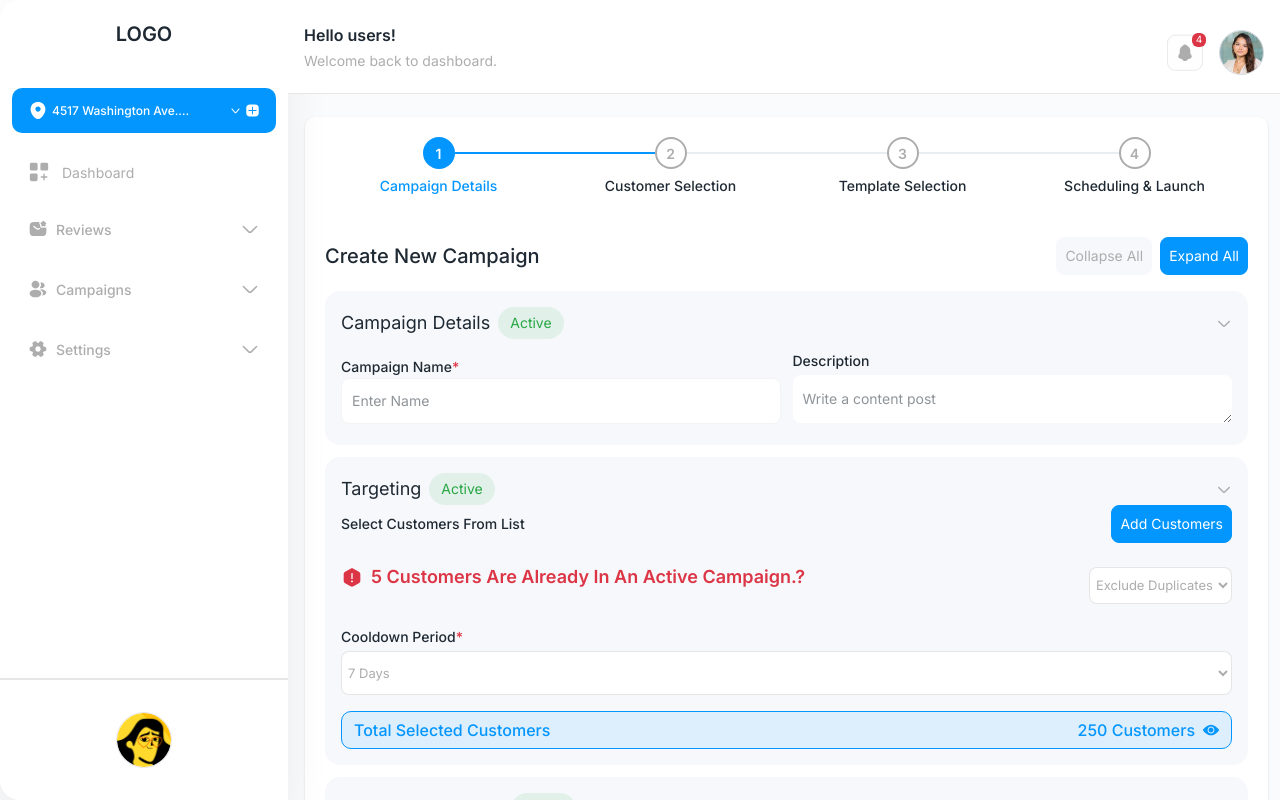
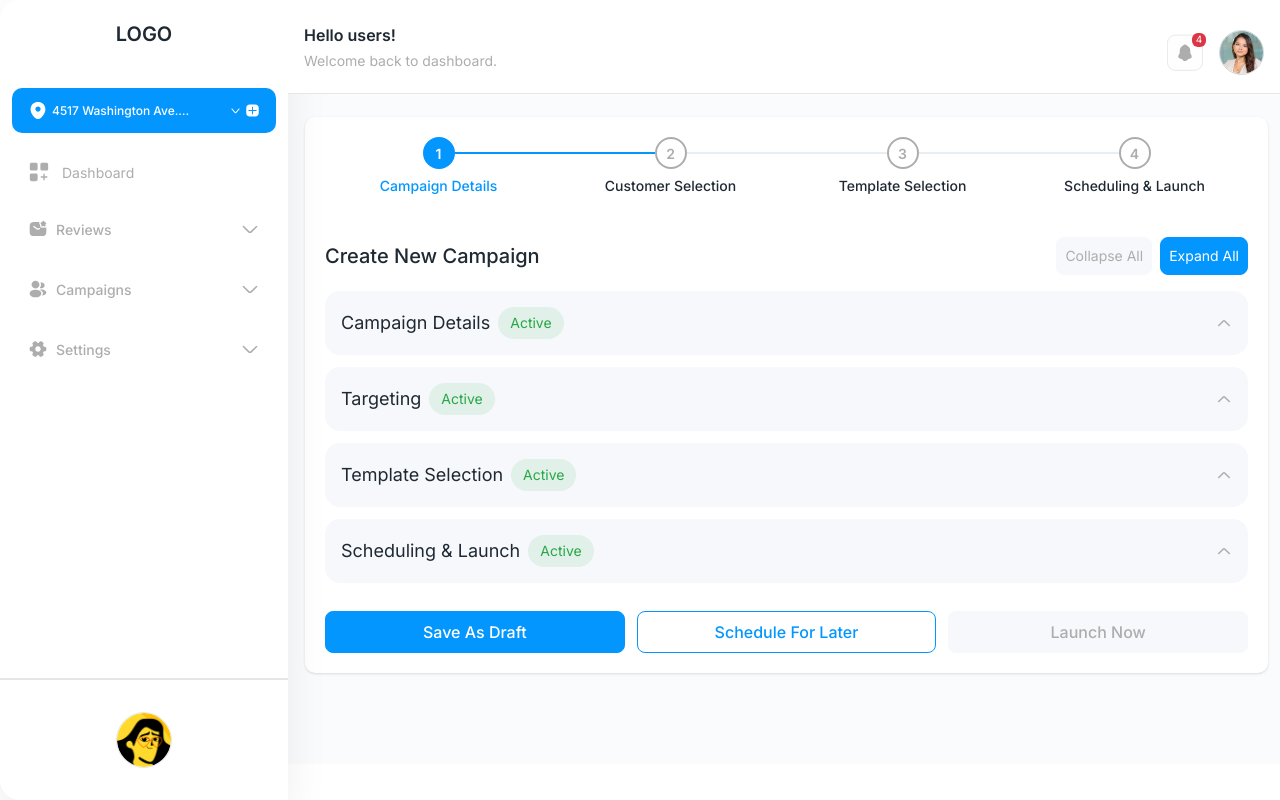
Before and after one commit to sumithub/rs-web-develop, a Next.js app: page /manage-campaigns/detail in a window 1280 px wide. Shown: the top 800 px of the page. Built offline with nearby package versions, Linux system fonts and the light colour scheme.

Commit message:
change in detail page

```diff
--- a/src/app/manage-campaigns/detail/page.js
+++ b/src/app/manage-campaigns/detail/page.js
@@ -18,7 +18,7 @@ export default function Detail() {
     const [openSchedule, setOpenSchedule] = useState(false)
     const [openCustomer, setOpenCustomer] = useState(false)
     const [openEmail, setOpenEmail] = useState(false)
-    const [expandAll, setExpandall] = useState(true)
+    const [expandAll, setExpandall] = useState(false)
 
     return <AdminLayout>
 
--- a/src/components/CampaignCard.js
+++ b/src/components/CampaignCard.js
@@ -4,7 +4,7 @@ import Status from "../components/Status"
 import { useEffect, useState } from "react"
 
 export default function CampaignCard({ children, title, status,expandAll }) {
-    const [open, setOpen] = useState(true)
+    const [open, setOpen] = useState(false)
 
     useEffect(()=>{
         setOpen(expandAll)
```
